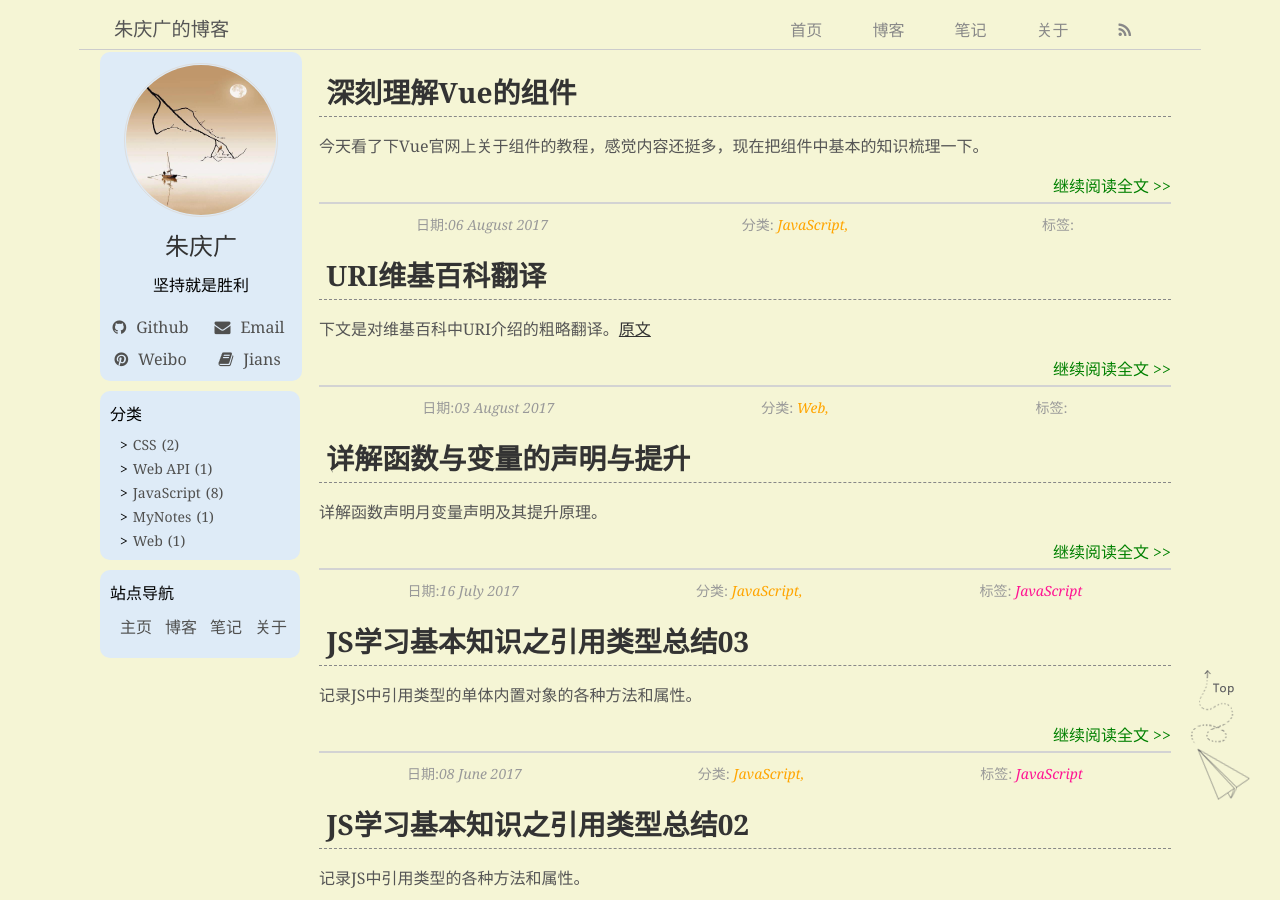
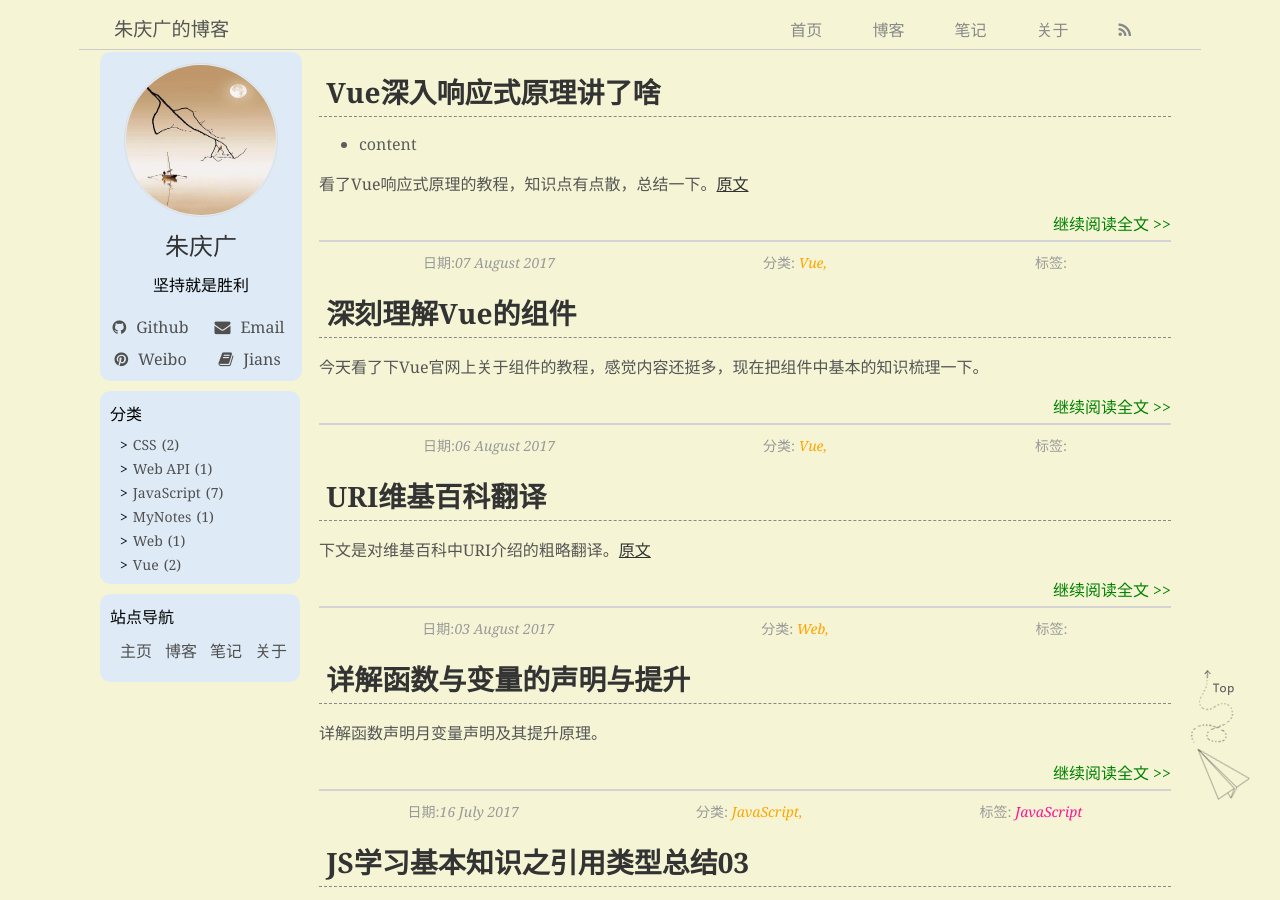
Before and after one commit to zhuqingguang/zhuqingguang.github.io, a Jekyll site: the page built from blog/index.html, in a window 1280 px wide and 900 px high. Built offline with Jekyll 4.4.1, drawn with Linux system fonts in a browser that asks for light colours; some of the changed lines change nothing that is shown.

Commit message:
update a post

````diff
--- a/_posts/2017-08-06-VueComponent.md
+++ b/_posts/2017-08-06-VueComponent.md
@@ -6,7 +6,7 @@ title: "深刻理解Vue的组件"
 
 date: 2017-08-06
 
-categories: [JavaScript]
+categories: [Vue]
 
 
 ---
--- /dev/null
+++ b/_posts/2017-08-07-VueReactivity.md
@@ -0,0 +1,211 @@
+---
+
+
+
+layout: post
+
+
+
+title: "Vue深入响应式原理讲了啥"
+
+
+
+date: 2017-08-07
+
+
+
+categories: [Vue]
+
+
+
+
+
+---
+
+
+
+* content
+
+{:toc}
+
+
+
+
+
+看了Vue响应式原理的教程，知识点有点散，总结一下。[原文](https://cn.vuejs.org/v2/guide/reactivity.html)
+
+<!-- more -->
+
+{% raw %}
+
+## 如何跟踪变化
+
+1. Vue把创建实例时的配置中的数据都用``Object.defineProperty``重新改成了*存取器属性(getter/setter)*，所以在设置属性的值的时候，就可以在``set``方法中，通知Vue数据被重新赋值
+
+2. 每个Vue实例都有一个``watcher``，其实就是监听各个属性的改变，当有了改变之后，就通知相应的组件进行变化
+
+![Vue数据监测](/assets/images/data.png)
+
+
+
+## 变化检测问题
+
+1. 使用一般的``vm.newObj = 5``给Vue实例添加的属性不是具有响应式的属性
+
+ 这里的不**具有响应式**是指，当该属性变化时，实例的``watcher``不能检测到，DOM也就无法重新渲染。这是因为Vue实例没有把这个属性变为*存取器属性(getter/setter)*。
+
+ 但是，当有别的响应式属性改变，导致**重新渲染DOM**时，这个非响应式属性的改变也能体现出来。
+
+ ```html
+
+    <div id="app">
+
+     <button type="" @click="change">点击</button>{{hello}}
+
+    </div>
+
+    <script>
+
+      var vm = new Vue({
+
+        el: '#app',
+
+        data: {
+
+          message: 1
+
+        },
+
+        methods: {
+
+          change () {
+
+            this.hello++
+
+            this.message++		// 通过改变另一个响应式属性，引起DOM重新渲染
+
+          }
+
+        }
+
+      })
+
+      vm.hello = 1
+
+    </script>
+
+ ```
+
+ 如上代码，使用``vm.hello``直接向Vue实例添加了一个属性，但是这个属性由于没有在创建实例的时候，被转换为*存取器属性(getter/setter)*，所以，他的变化不能引起DOM重新渲染。
+
+ 但是我们在改变非响应式属性的时候，还改变了一个响应式 属性，那么非响应式属性的变化也能体现出来了。
+
+
+
+ 这样做完全是没有必要的，最好就是在创建实例的时候通过``data``对象把属性都设置好。
+
+2. 使用``Vue.set(object, key, value)``可以向Vue中的某个对象属性添加一个响应式属性
+
+ ```html
+
+    <div id="app10">
+
+    <button type="" @click="change">点击</button>{{message.text}}</div>
+
+    <script>
+
+      var vm = new Vue({
+
+        el: '#app10',
+
+        data: {
+
+          message: {
+
+          }
+
+        },
+
+        methods: {
+
+          change () {
+
+            this.message.text++
+
+          }
+
+        }
+
+      })
+
+      Vue.set(vm.message, 'text', 1)
+
+    </script>
+
+ ```
+
+ 这样，``message``对象的``text``属性就变成响应式的了。
+
+
+
+ 也可以使用Vue实例的``$set``方法。
+
+ ```html
+
+ 	<script>
+
+      var vm = new Vue({
+
+        el: '#app10',
+
+        data: {
+
+          message: {
+
+          }
+
+        },
+
+        created () {
+
+          this.$set(this.message, 'text', 1)
+
+        },
+
+        methods: {
+
+          change () {
+
+            this.message.text++
+
+          }
+
+        }
+
+      })
+
+    </script>
+
+ ```
+
+3. Vue实例无法检测对象内部的改变
+
+ 直接向Vue实例中的对象属性添加新的属性时，Vue实例的``watcher``是检测不到的。因为对于这种改变，watcher无法检测到。因为并没有给该对象属性重新赋值，也就没有调用它的``setter``方法，而Vue正是依靠这个方法来检测变化的。
+
+ 如果想对某个对象做更改而引起变化，需要给这个对象重新赋值，也就是改变其引用。
+
+
+
+## 异步更新队列
+
+Vue中数据的改变并不会马上引起DOM的变化，而是把这个改变放到任务队列中，然后下次事件循环时，在更新DOM。
+
+
+
+这样的话，当修改了某个数据，并希望在DOM更改完成后做一些事，就无法实现了。因为并没有那样的回调。
+
+但是，我们在更改了数据之后，可以使用``Vue.nextTick(callback)``或者``vm.$nextTick(callback)``，这样可以在数据更改后的第一次DOM更新完成后，立刻调用传进来的回调函数。
+
+
+
+{% endraw %}
````
Also changed, not shown: assets/images/data.png (added).
